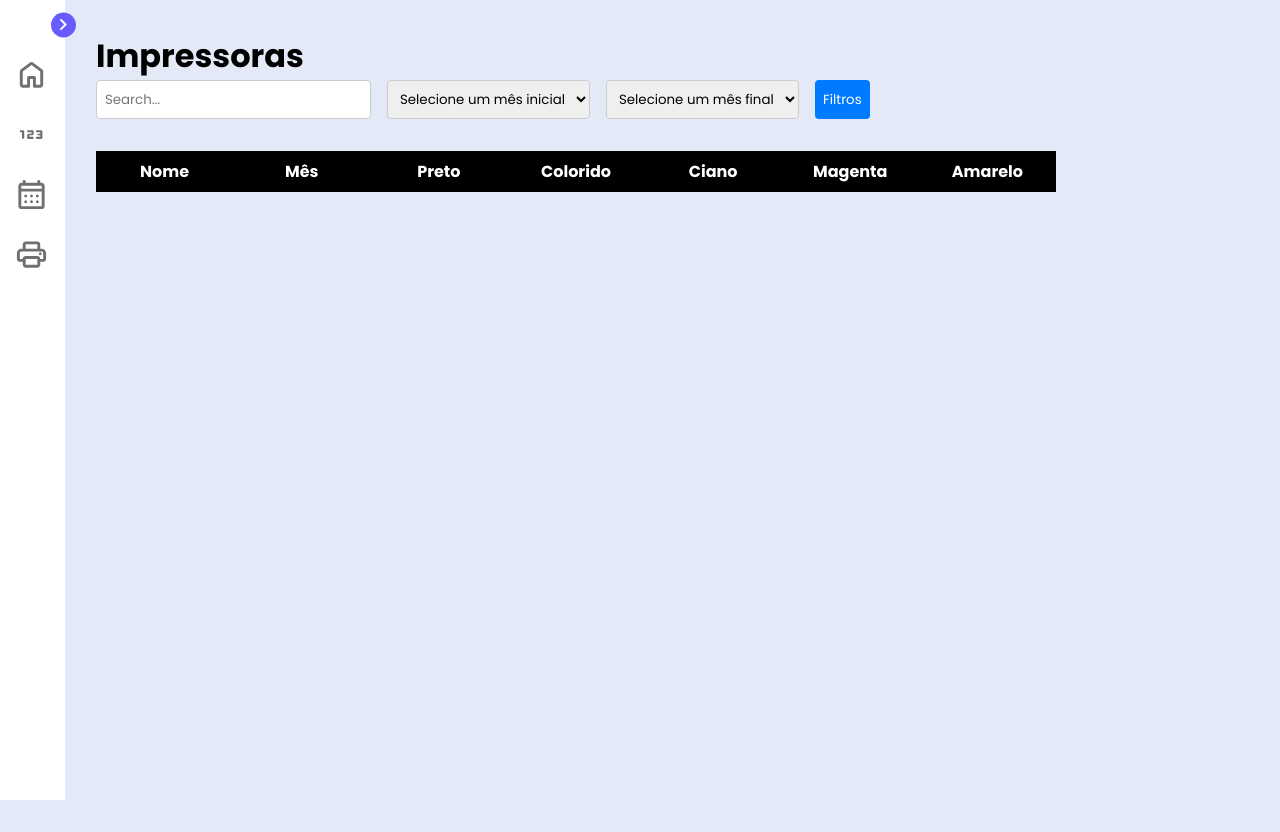
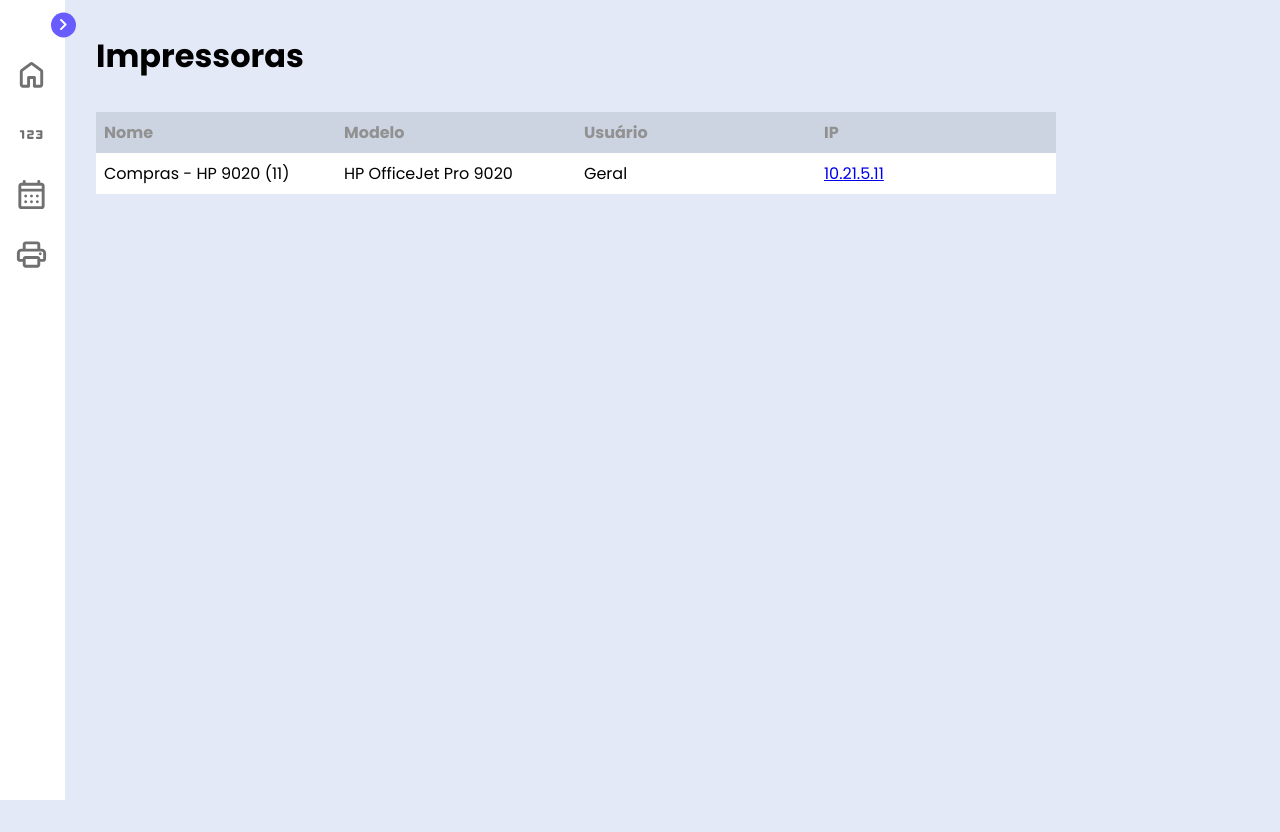
Before and after one commit to luizmottam/print-menager, a React (Vite) app in the folder printhub/: page /impressoras in a window 1280 px wide. Built offline with nearby package versions, Linux system fonts and the light colour scheme.

Commit message:
Ajudste da tabela de impressoras

```diff
--- /dev/null
+++ b/printhub/src/components/InputSearch.jsx
@@ -0,0 +1,6 @@
+export default function InputSearch() {
+  return (
+    <>
+    </>
+  );
+}
--- a/printhub/src/pages/Comparador.jsx
+++ b/printhub/src/pages/Comparador.jsx
@@ -2,6 +2,18 @@ export default function Comparador() {
     return (
       <>
       <h1>Comparador de Meses</h1>
+      <div className="search-bar">
+        <input type="search" name="" id="" placeholder="Search..." />
+        <select name="" id="">
+          <option value="">Selecione um mês inicial</option>
+          {/* Adicione outras opções de mês aqui */}
+        </select>
+        <select name="" id="">
+          <option value="">Selecione um mês final</option>
+          {/* Adicione outras opções de mês aqui */}
+        </select>
+        <input type="button" value="Filtros" />
+      </div>
       </>
     )
   }
--- a/printhub/src/pages/Impressoras.css
+++ b/printhub/src/pages/Impressoras.css
@@ -6,20 +6,22 @@
 table {
   width: 100%;
   max-width: 60rem; /* Defina a largura máxima da tabela (opcional) */
-    text-align: center;
   border-collapse: collapse;
   table-layout: fixed;
 }
 
-th, td {
+th,
+td {
   padding: 0.5rem;
   overflow: hidden; /* Esconder conteúdo que ultrapassa a largura */
   text-overflow: ellipsis;
+  background-color: white;
 }
 
 th {
-    background-color: black;
-    color: white;
+  text-align: left;
+  background-color: #ccd3e1;
+  color: #919191;
 }
 
 .search-bar {
--- a/printhub/src/pages/Impressoras.jsx
+++ b/printhub/src/pages/Impressoras.jsx
@@ -1,37 +1,26 @@
-import './Impressoras.css';
+import "./Impressoras.css";
 
 export default function Impressoras() {
   return (
     <>
       <h1>Impressoras</h1>
 
-      <div className="search-bar">
-        <input type="search" name="" id="" placeholder="Search..." />
-        <select name="" id="">
-          <option value="">Selecione um mês inicial</option>
-          {/* Adicione outras opções de mês aqui */}
-        </select>
-        <select name="" id="">
-          <option value="">Selecione um mês final</option>
-          {/* Adicione outras opções de mês aqui */}
-        </select>
-        <input type="button" value="Filtros" />
-      </div>
       <div className="table-im">
         <table>
           <thead>
             <tr>
               <th>Nome</th>
-              <th>Mês</th>
-              <th>Preto</th>
-              <th>Colorido</th>
-              <th>Ciano</th>
-              <th>Magenta</th>
-              <th>Amarelo</th>
+              <th>Modelo</th>
+              <th>Usuário</th>
+              <th>IP</th>
             </tr>
           </thead>
           <tbody>
-            {/* Adicione linhas de dados aqui */}
+
+            <td>Compras - HP 9020 (11)</td>
+            <td>HP OfficeJet Pro 9020</td>
+            <td>Geral</td>
+            <td><a href="https://10.21.5.11">10.21.5.11</a></td>
           </tbody>
         </table>
       </div>
```
Lines whose indentation alone changed are shown as unchanged.
